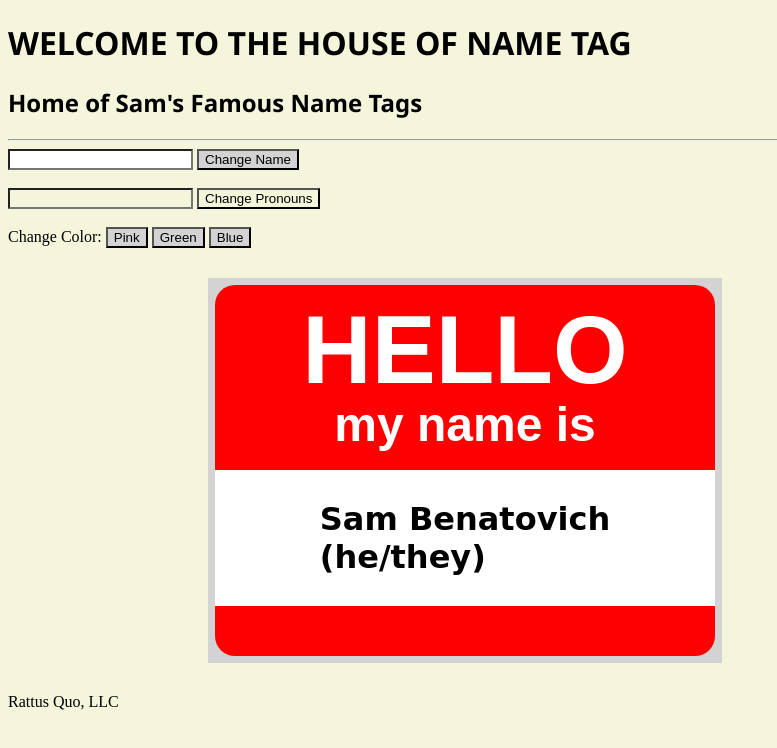
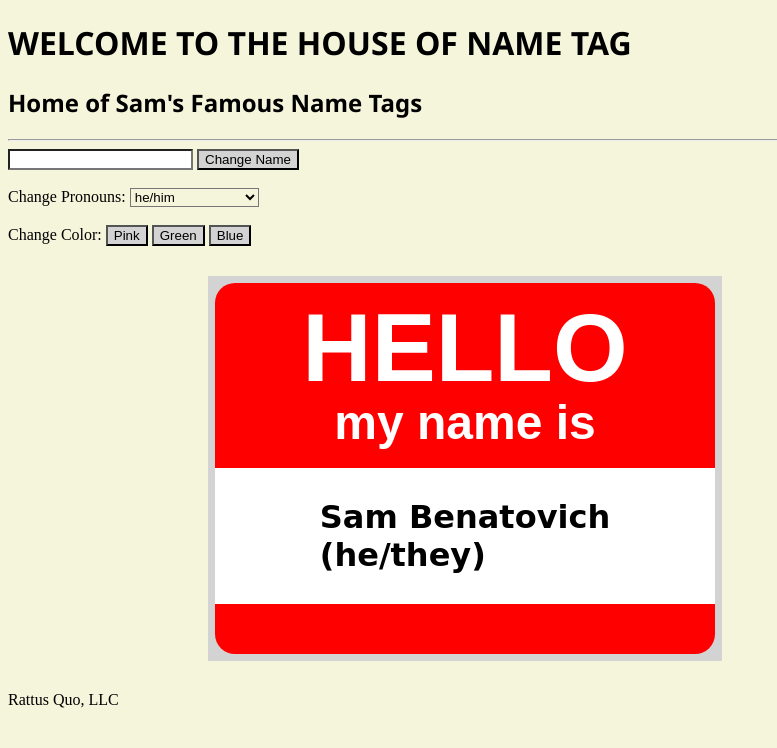
Before and after one commit to Benatovich/lab-02a-nametag, a plain HTML site: page index.html in a window 1280 px wide. Shown: the whole page, without its empty margins (0-777 px from the left). Drawn offline with Linux system fonts and the light colour scheme; a web font is replaced by a local one.

Commit message:
pronoun selection menu WIP

```diff
--- a/index.html
+++ b/index.html
@@ -20,8 +20,13 @@
 <input class="input" id="input"/>
 <button class="button" id="button">Change Name</button>
 <br> <br>
-<input class="pronoun-input" id="pronoun-input"/>
-<button class="pronoun-button" id="pronoun-button">Change Pronouns</button>
+Change Pronouns:
+<select class="pronoun-input" id="pronoun-input">
+    <option value="male">he/him</option>
+    <option value="female">she/her</option>
+    <option value="they">they/them</option>
+    <option value="other">add to name input</option>
+</select>
 <br> <br>
 Change Color:
 <button class="pink-button" id="pink-button">Pink</button>
```
